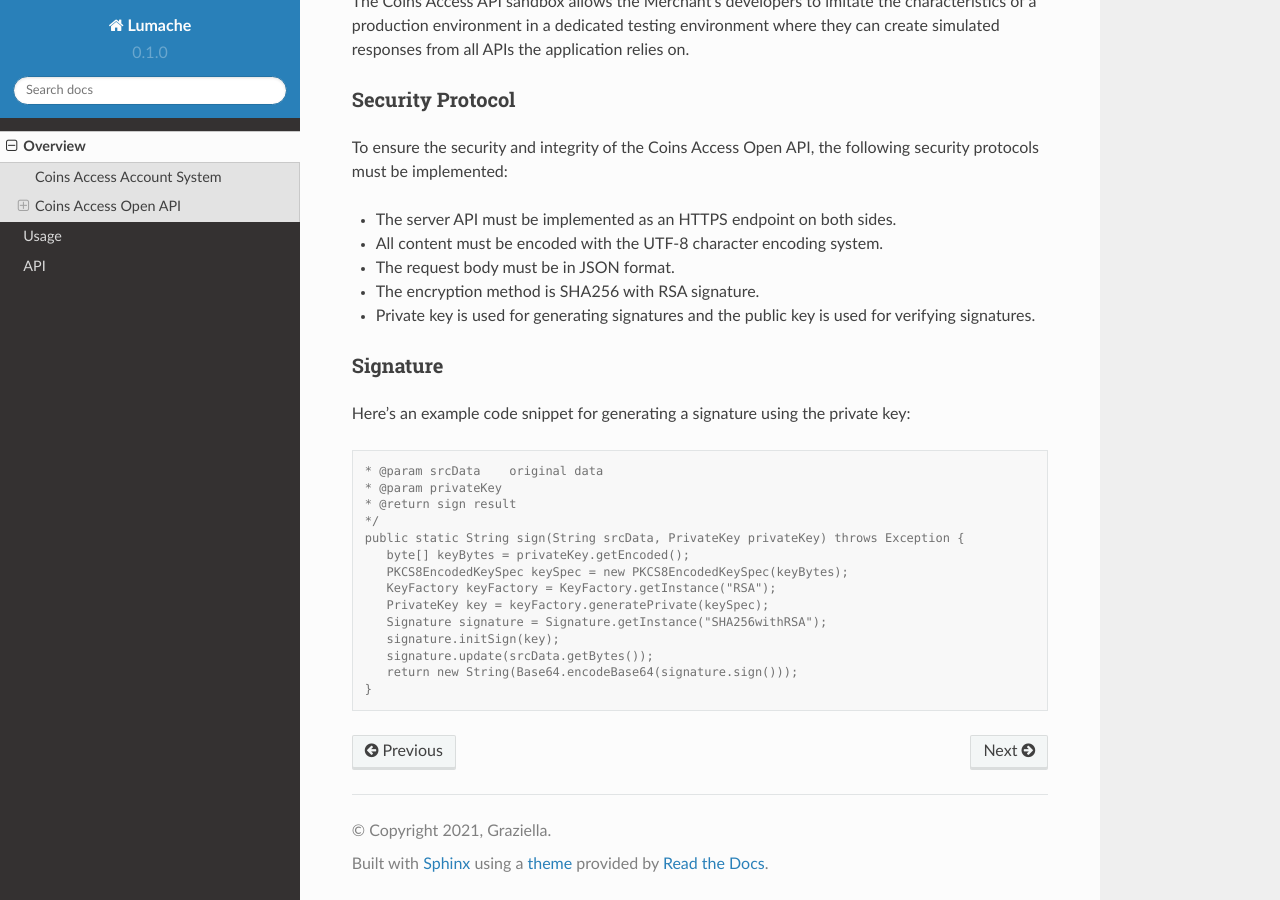
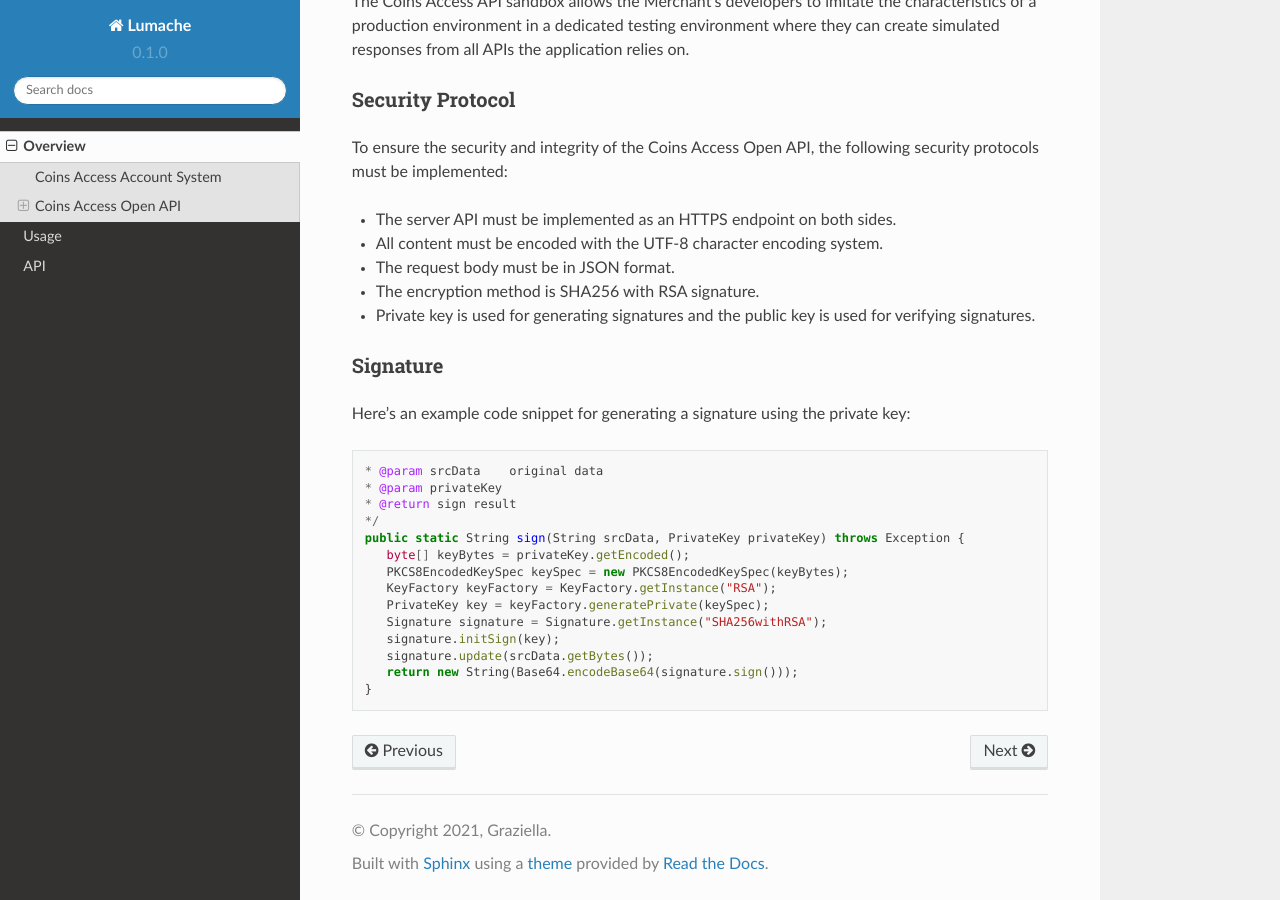
Before and after one commit to vadimsteckler1/coins_access_api, a Sphinx documentation site: the page built from docs/source/overview.rst, in a window 1280 px wide and 900 px high, scrolled down 1453 px. Built offline with Sphinx 7.4.7 and the Read the Docs theme 2.0.0, drawn with Linux system fonts in a browser that asks for light colours.

Commit message:
Update overview.rst

```diff
--- a/docs/source/overview.rst
+++ b/docs/source/overview.rst
@@ -45,7 +45,7 @@ Signature
 *********
 Here's an example code snippet for generating a signature using the private key:
 
-.. code-block:: console
+.. code-block:: Java
 
       * @param srcData    original data
       * @param privateKey
```
